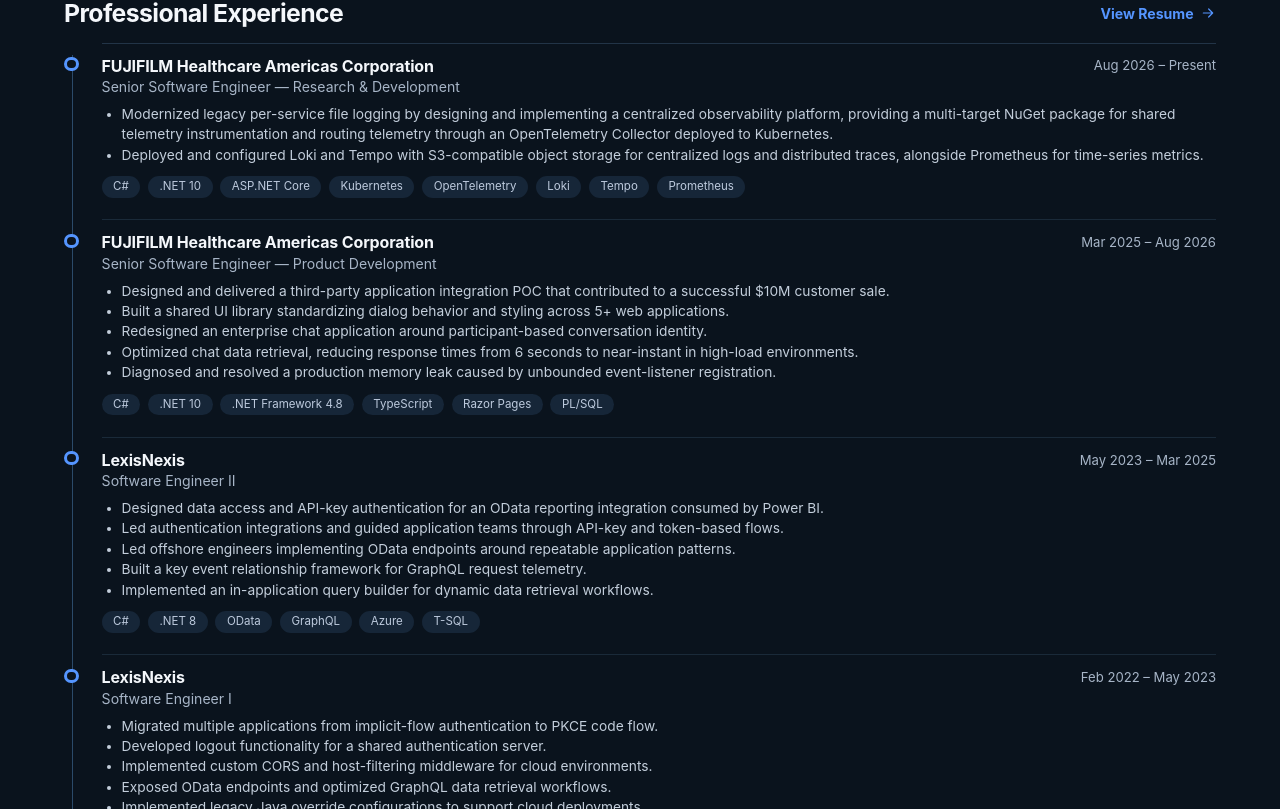
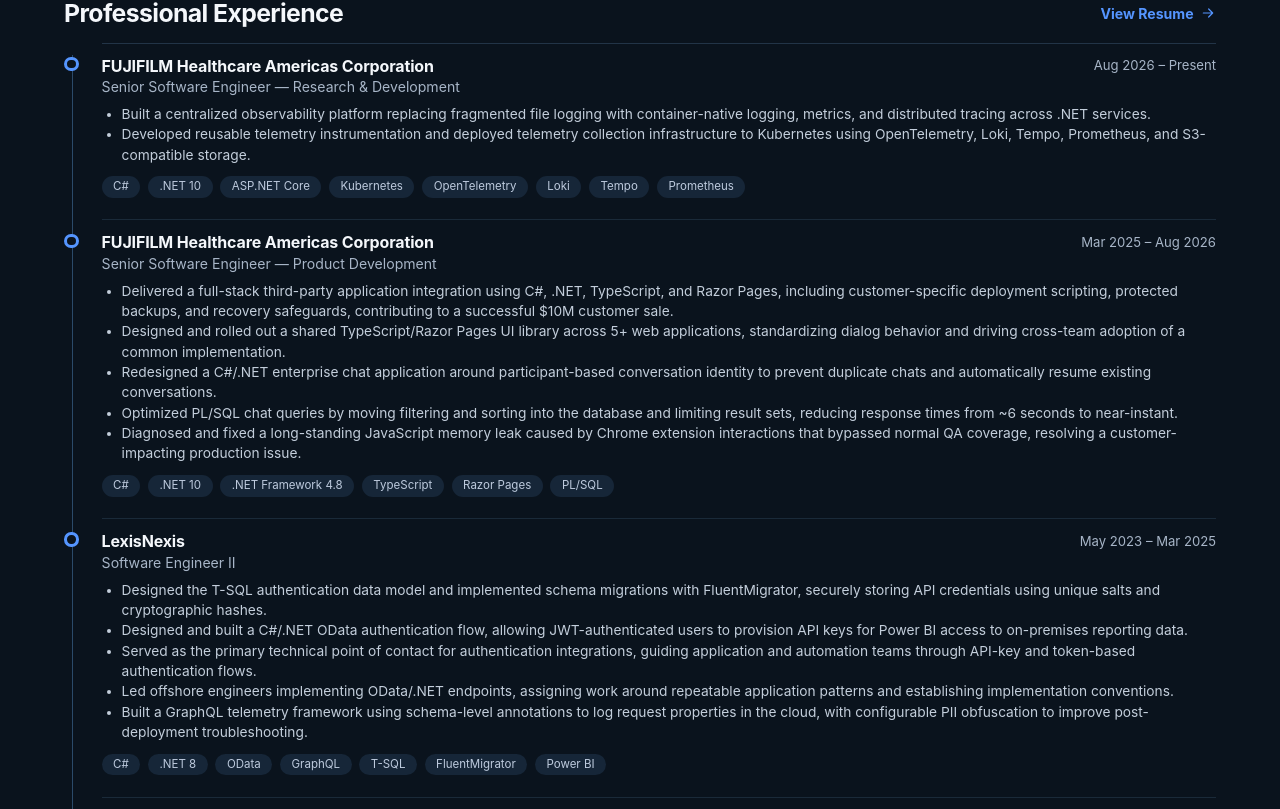
Before and after one commit to marcomtzan/portfolio, a React (Vite) app: page / in a window 1280 px wide. Shown: the part 391-1200 px from the top of the page. Built offline with nearby package versions, Linux system fonts and the light colour scheme.

Commit message:
Updated resume

```diff
--- a/src/App.jsx
+++ b/src/App.jsx
@@ -7,8 +7,8 @@
     role: 'Senior Software Engineer — Research & Development',
     dates: 'Aug 2026 – Present',
     bullets: [
-      'Modernized legacy per-service file logging by designing and implementing a centralized observability platform, providing a multi-target NuGet package for shared telemetry instrumentation and routing telemetry through an OpenTelemetry Collector deployed to Kubernetes.',
-      'Deployed and configured Loki and Tempo with S3-compatible object storage for centralized logs and distributed traces, alongside Prometheus for time-series metrics.',
+      'Built a centralized observability platform replacing fragmented file logging with container-native logging, metrics, and distributed tracing across .NET services.',
+      'Developed reusable telemetry instrumentation and deployed telemetry collection infrastructure to Kubernetes using OpenTelemetry, Loki, Tempo, Prometheus, and S3-compatible storage.',
     ],
     tech: ['C#', '.NET 10', 'ASP.NET Core', 'Kubernetes', 'OpenTelemetry', 'Loki', 'Tempo', 'Prometheus'],
   },
@@ -17,11 +17,11 @@
     role: 'Senior Software Engineer — Product Development',
     dates: 'Mar 2025 – Aug 2026',
     bullets: [
-      'Designed and delivered a third-party application integration POC that contributed to a successful $10M customer sale.',
-      'Built a shared UI library standardizing dialog behavior and styling across 5+ web applications.',
-      'Redesigned an enterprise chat application around participant-based conversation identity.',
-      'Optimized chat data retrieval, reducing response times from 6 seconds to near-instant in high-load environments.',
-      'Diagnosed and resolved a production memory leak caused by unbounded event-listener registration.',
+      'Delivered a full-stack third-party application integration using C#, .NET, TypeScript, and Razor Pages, including customer-specific deployment scripting, protected backups, and recovery safeguards, contributing to a successful $10M customer sale.',
+      'Designed and rolled out a shared TypeScript/Razor Pages UI library across 5+ web applications, standardizing dialog behavior and driving cross-team adoption of a common implementation.',
+      'Redesigned a C#/.NET enterprise chat application around participant-based conversation identity to prevent duplicate chats and automatically resume existing conversations.',
+      'Optimized PL/SQL chat queries by moving filtering and sorting into the database and limiting result sets, reducing response times from ~6 seconds to near-instant.',
+      'Diagnosed and fixed a long-standing JavaScript memory leak caused by Chrome extension interactions that bypassed normal QA coverage, resolving a customer-impacting production issue.',
     ],
     tech: ['C#', '.NET 10', '.NET Framework 4.8', 'TypeScript', 'Razor Pages', 'PL/SQL'],
   },
@@ -30,26 +30,24 @@
     role: 'Software Engineer II',
     dates: 'May 2023 – Mar 2025',
     bullets: [
-      'Designed data access and API-key authentication for an OData reporting integration consumed by Power BI.',
-      'Led authentication integrations and guided application teams through API-key and token-based flows.',
-      'Led offshore engineers implementing OData endpoints around repeatable application patterns.',
-      'Built a key event relationship framework for GraphQL request telemetry.',
-      'Implemented an in-application query builder for dynamic data retrieval workflows.',
+      'Designed the T-SQL authentication data model and implemented schema migrations with FluentMigrator, securely storing API credentials using unique salts and cryptographic hashes.',
+      'Designed and built a C#/.NET OData authentication flow, allowing JWT-authenticated users to provision API keys for Power BI access to on-premises reporting data.',
+      'Served as the primary technical point of contact for authentication integrations, guiding application and automation teams through API-key and token-based authentication flows.',
+      'Led offshore engineers implementing OData/.NET endpoints, assigning work around repeatable application patterns and establishing implementation conventions.',
+      'Built a GraphQL telemetry framework using schema-level annotations to log request properties in the cloud, with configurable PII obfuscation to improve post-deployment troubleshooting.',
     ],
-    tech: ['C#', '.NET 8', 'OData', 'GraphQL', 'Azure', 'T-SQL'],
+    tech: ['C#', '.NET 8', 'OData', 'GraphQL', 'T-SQL', 'FluentMigrator', 'Power BI'],
   },
   {
     company: 'LexisNexis',
     role: 'Software Engineer I',
     dates: 'Feb 2022 – May 2023',
     bullets: [
-      'Migrated multiple applications from implicit-flow authentication to PKCE code flow.',
-      'Developed logout functionality for a shared authentication server.',
-      'Implemented custom CORS and host-filtering middleware for cloud environments.',
-      'Exposed OData endpoints and optimized GraphQL data retrieval workflows.',
-      'Implemented legacy Java override configurations to support cloud deployments.',
+      'Migrated multiple C#/.NET applications from implicit-flow authentication to PKCE.',
+      'Implemented custom C#/.NET CORS and host-filtering middleware to secure applications in load-balanced cloud environments.',
+      'Built and supported Angular/TypeScript application workflows backed by OData endpoints and optimized GraphQL data retrieval using data loaders.',
     ],
-    tech: ['C#', '.NET 6', 'Java', 'OData', 'GraphQL', 'Azure'],
+    tech: ['C#', '.NET 6', 'Angular', 'TypeScript', 'OData', 'GraphQL'],
   },
   {
     company: 'Infosys (Client: Walmart)',
@@ -59,7 +57,7 @@
       'Fixed bugs across enterprise applications using Java, Spring Boot, Kubernetes, and PL/SQL.',
       'Applied object-oriented design patterns and established application conventions while implementing Spring Boot services.',
     ],
-    tech: ['Java', 'Spring Boot', 'PL/SQL'],
+    tech: ['Java', 'Spring Boot', 'Kubernetes', 'PL/SQL'],
   },
 ]
 
```
Also changed, not shown: 3 other files (tests, documents, lock files or other folders).
